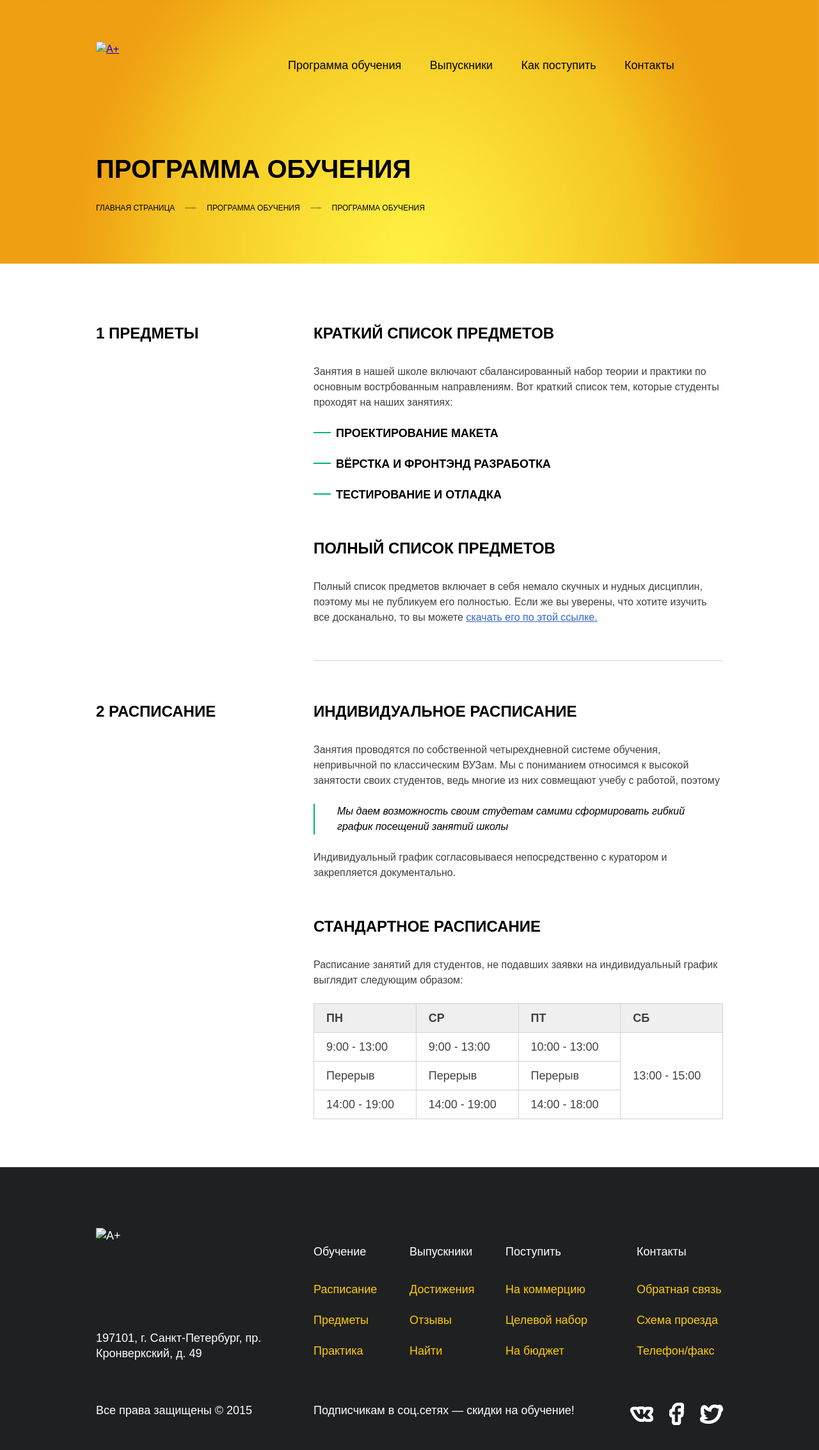
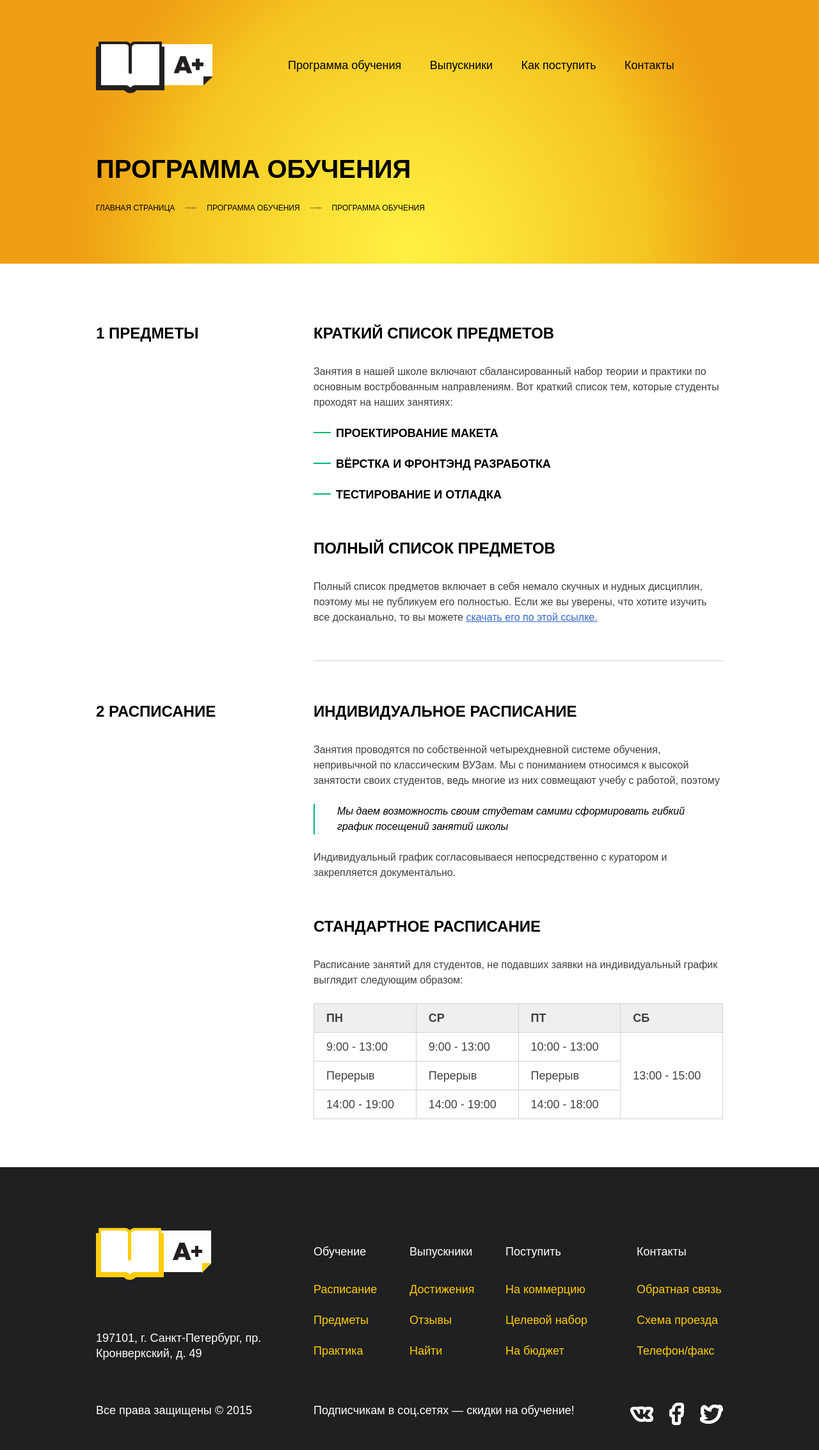
Before and after one commit to moskalev27/OpenEdu_HTML_CSS, a plain HTML site: page inner.html in a window 1280 px wide. Shown: the whole page at 64% size. Drawn offline with Linux system fonts and the light colour scheme; the site is published under a folder, as on GitHub Pages, so addresses that start at the root find nothing.

Commit message:
Update inner.html

```diff
--- a/inner.html
+++ b/inner.html
@@ -11,7 +11,7 @@
       <div class="container">
         <div class="header-top">
           <div class="logo">
-            <a href="index.html"><img src="../img/logo.png" width="182" height="81" alt="A+" /></a>
+            <a href="index.html"><img src="./img/logo.png" width="182" height="81" alt="A+" /></a>
           </div>
           <nav class="main-menu">
             <ul>
@@ -24,7 +24,7 @@
         </div>
         <h1 class="page-title">Программа обучения</h1>
         <ul class="breadcrumbs">
-          <li><a href="/index.html">Главная страница</a></li>
+          <li><a href="./index.html">Главная страница</a></li>
           <li><a href="#">Программа обучения</a></li>
           <li><a>Программа обучения</a></li>
         </ul>
@@ -112,7 +112,7 @@
         <div class="footer-top">
           <div class="footer-adress">
             <div class="logo">
-              <img src="../img/logo-footer.png" width="180" height="81" alt="A+" />
+              <img src="./img/logo-footer.png" width="180" height="81" alt="A+" />
             </div>
             <p>197101, г. Санкт-Петербург, пр. Кронверкский, д. 49</p>
           </div>
```
